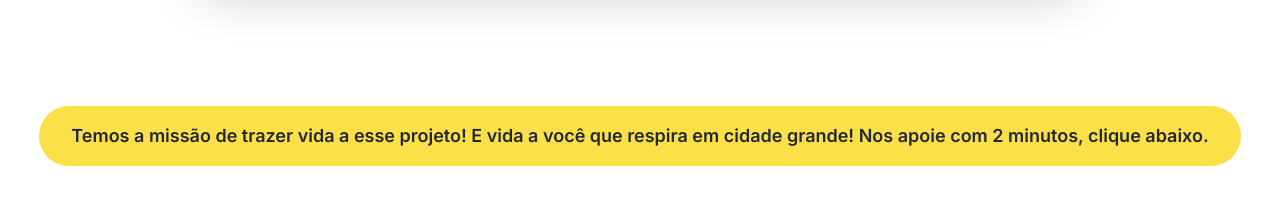
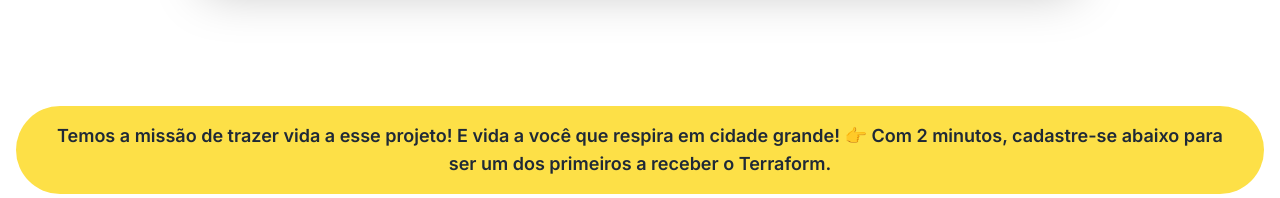
Before and after one commit to tiagoarantess/laboxy-antigoterraform, a plain HTML site: page index.html in a window 1280 px wide. Shown: the part 762-960 px from the top of the page. Drawn offline with nearby package versions, Linux system fonts and the light colour scheme.

Commit message:
Update index.html
mudando cta no bloco amarelo

```diff
--- a/index.html
+++ b/index.html
@@ -70,7 +70,7 @@
 
             <div class="bg-yellow-300 text-gray-800 px-8 py-4 rounded-full inline-block text-lg font-semibold mb-8">
                 Temos a missão de trazer vida a esse projeto! E vida a você que respira em cidade grande!
-                Nos apoie com 2 minutos, clique abaixo.
+                👉 Com 2 minutos, cadastre-se abaixo para ser um dos primeiros a receber o Terraform.
             </div>
         </div>
 
```
